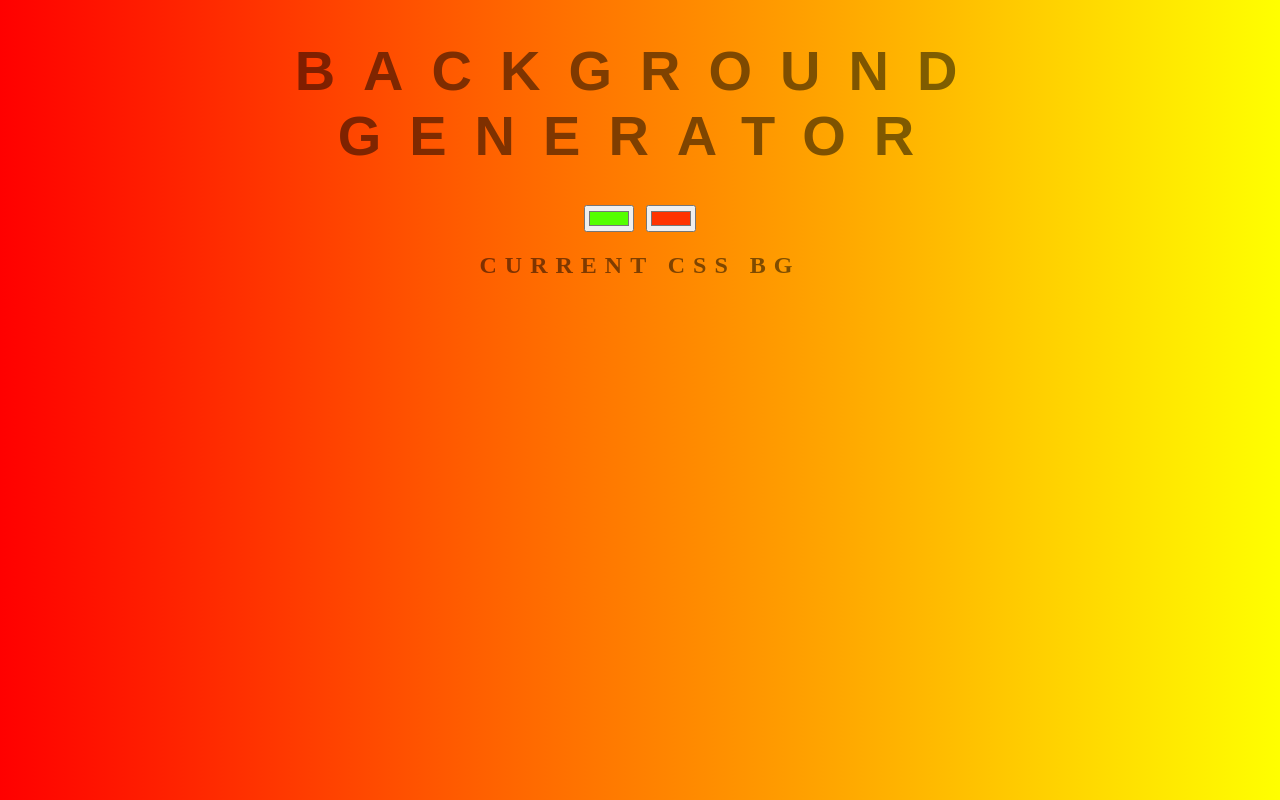
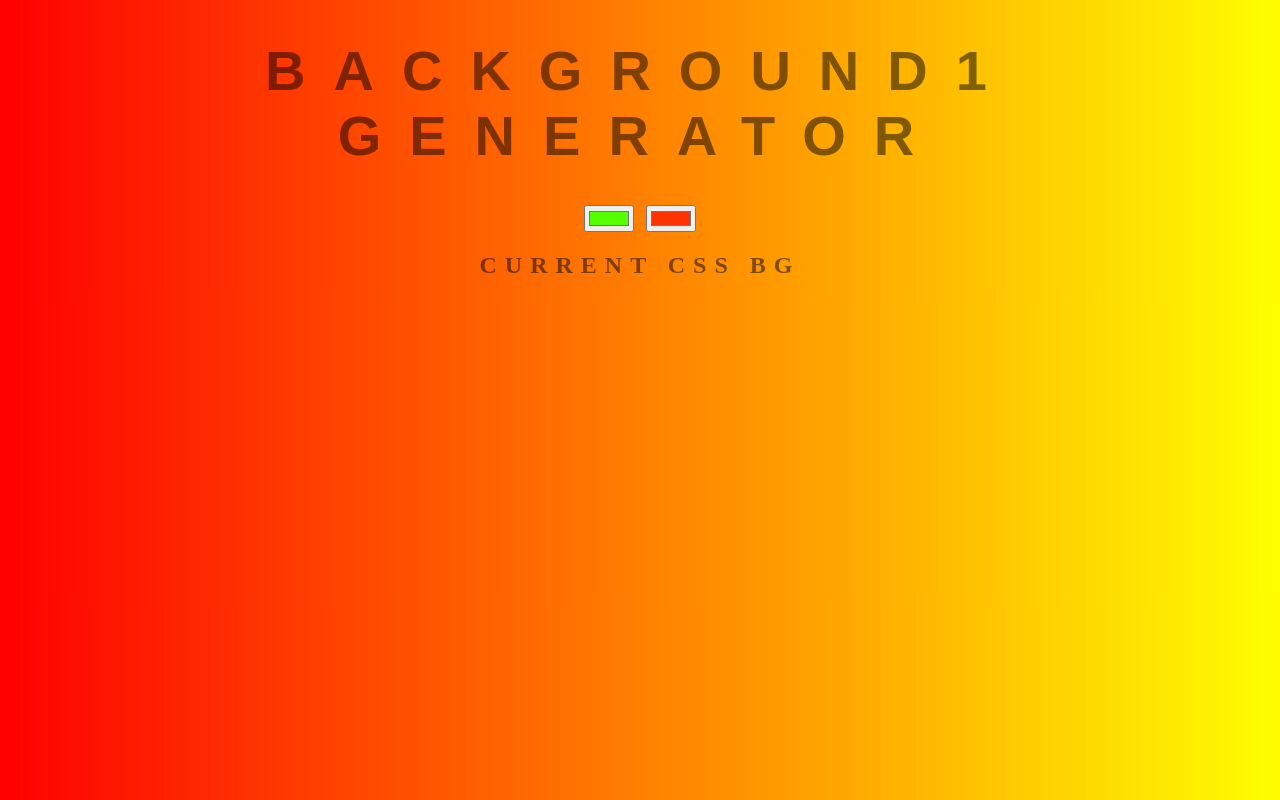
Before and after one commit to smittensam/backgroundgenerator, a plain HTML site: page index.html in a window 1280 px wide. Drawn offline with Linux system fonts and the light colour scheme.

Commit message:
big title change

```diff
--- a/index.html
+++ b/index.html
@@ -5,7 +5,7 @@
 	<link rel="stylesheet" type="text/css" href="style.css">
 </head>
 <body id="GR">
-	<h1>Background GENERATOR</h1>
+	<h1>BACKGROUND1 GENERATOR</h1>
 	<input class="color1" type="color" name="color1" value="#55ff00">
 	<input class="color2" type="color" name="color2" value="#ff3300">
 	<h2>Current CSS BG</h2>
```
